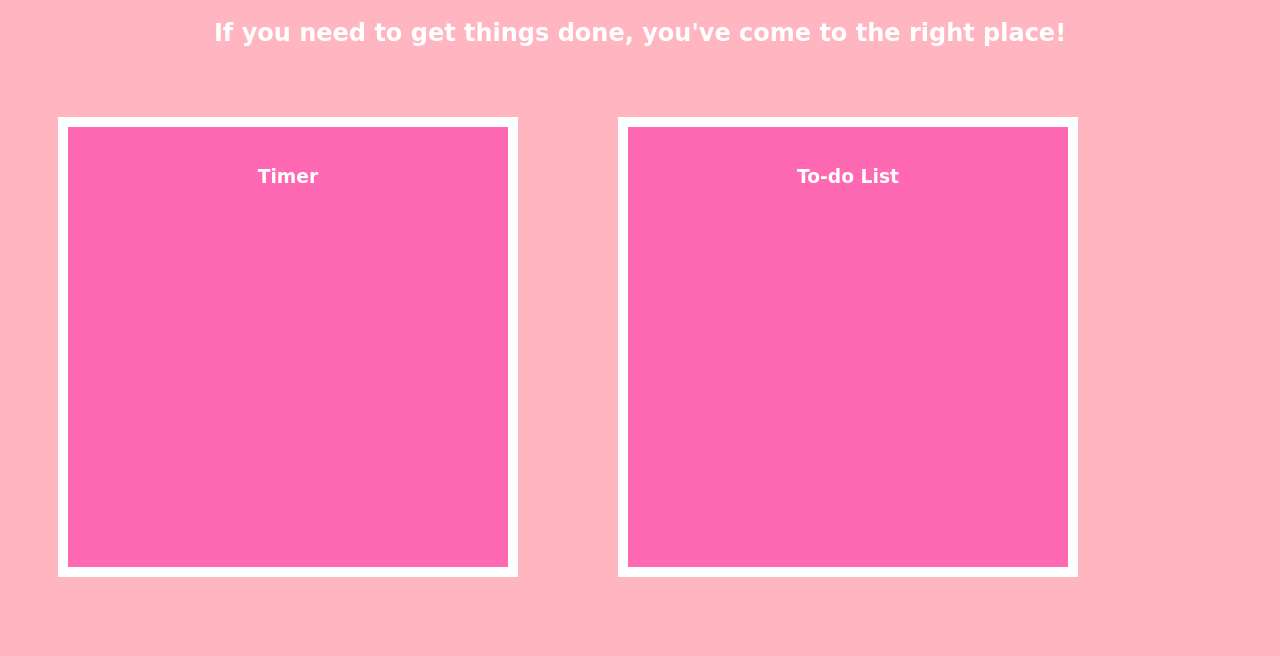
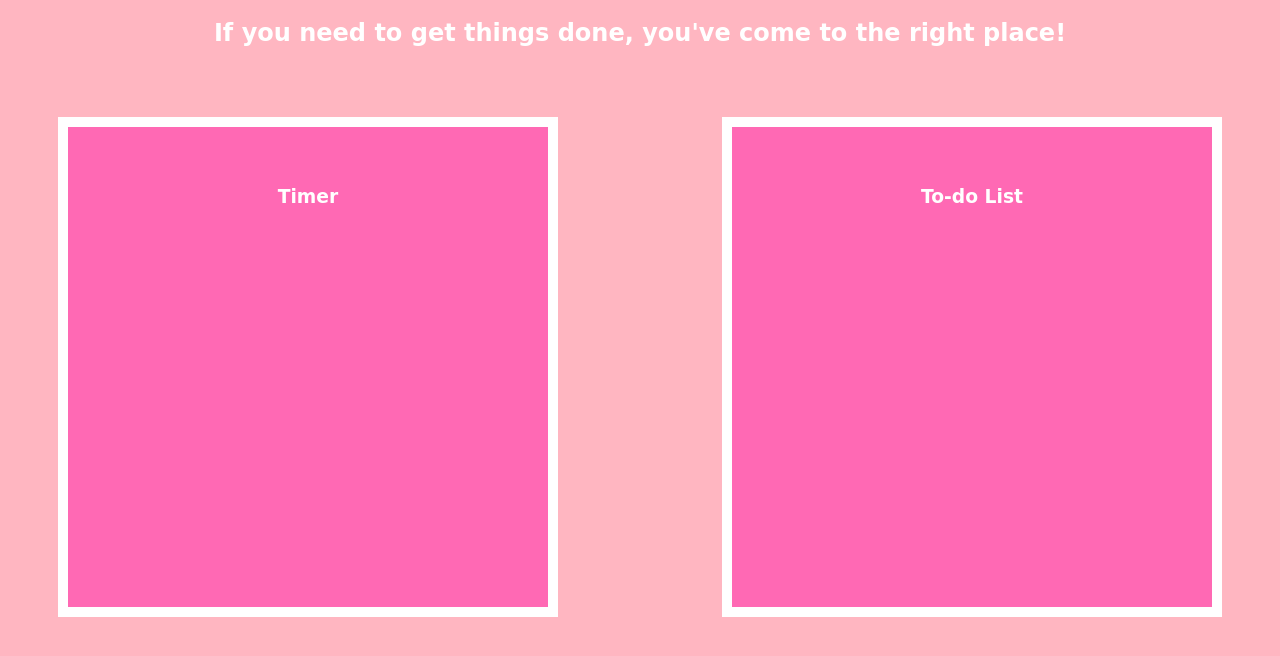
Before and after one commit to thestephanie/Final-Project-JS-, a plain HTML site: page index.html in a window 1280 px wide. Shown: the part 62-718 px from the top of the page. Drawn offline with Linux system fonts and the light colour scheme.

Commit message:
made timer div and to-do list div centered using inline block.

```diff
--- a/style.css
+++ b/style.css
@@ -8,19 +8,21 @@ body {
 .timer-box1 {
     height: 400px;
     width: 400px;
-    padding: 20px;
+    padding: 40px;
     margin: 50px;
     border: 10px solid white;
     background-color: hotpink;
     float: left;
+    display: inline-block;
 }
 
 .to-do-list {
     height: 400px;
     width: 400px;
-    padding: 20px;
+    padding: 40px;
     margin: 50px;
     border: 10px solid white;
     background-color: hotpink;
-    float: left;
+    float: right;
+    display: inline-block;
 }
```
